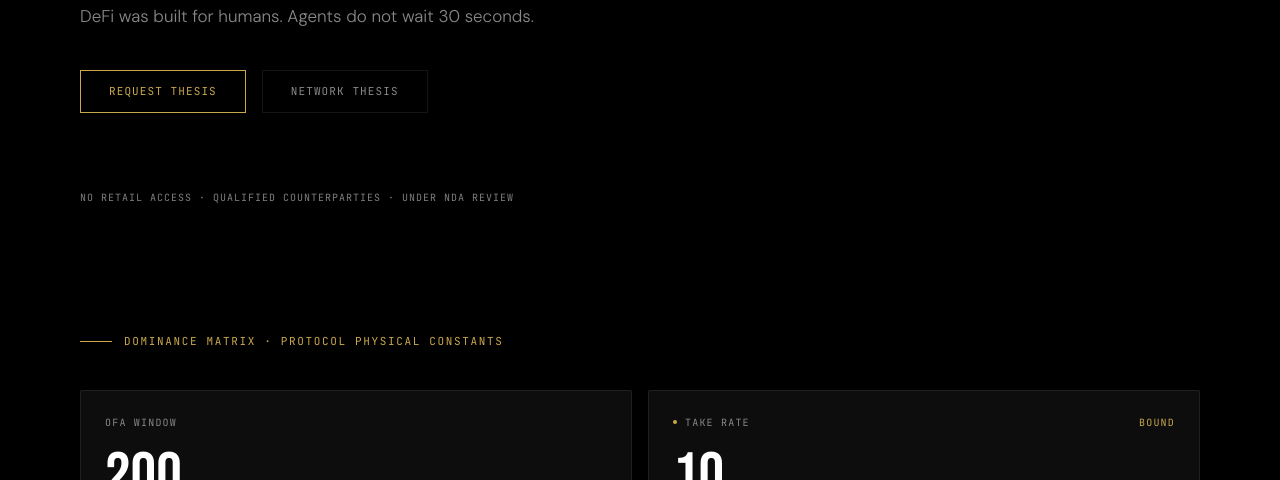
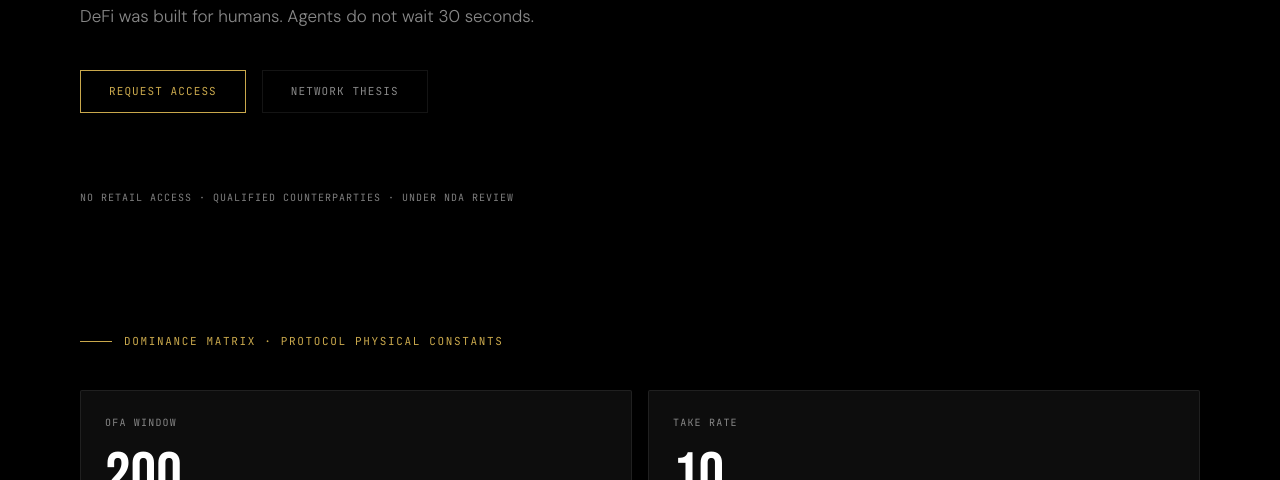
Before and after one commit to vynx-network/vynx-website, a Next.js app: page / in a window 1280 px wide. Shown: the part 379-859 px from the top of the page. Built offline with nearby package versions, Linux system fonts and the light colour scheme.

Commit message:
fix(copy): update descriptions in DominanceMatrix and OnChainVerifiability components

```diff
--- a/components/landing/DominanceMatrix.tsx
+++ b/components/landing/DominanceMatrix.tsx
@@ -111,15 +111,14 @@ const cards: MetricCardProps[] = [
     label: "OFA WINDOW",
     value: "200",
     unit: "ms",
-    description: "Sealed-bid auction, single-block clearing. No batch window. No Dutch decay.",
+    description:
+      "Sealed-bid auction, single-block clearing. No batch window. No Dutch decay.",
   },
   {
     label: "TAKE RATE",
     value: "10",
     unit: "bps",
     description: "Immutable 20 bps hard cap in bytecode.",
-    badge: "BOUND",
-    badgeColor: "gold",
   },
   {
     label: "DEADLINE SHIELD",
--- a/components/landing/Hero.tsx
+++ b/components/landing/Hero.tsx
@@ -28,7 +28,7 @@ export default function Hero() {
           {/* CTAs */}
           <div className="mt-10 flex flex-row max-[400px]:flex-col gap-4">
             <Button variant="primary" href="mailto:cristian@vynx.network">
-              REQUEST THESIS
+              REQUEST ACCESS
             </Button>
             <Button variant="secondary" href="/thesis">
               NETWORK THESIS
--- a/components/landing/OnChainVerifiability.tsx
+++ b/components/landing/OnChainVerifiability.tsx
@@ -49,7 +49,7 @@ const items: ChecklistItemProps[] = [
   },
   {
     title: "TYPESCRIPT SDK",
-    subtitle: "functional · publish-ready",
+    subtitle: "functional SDK for Agentkit and ElizaOS · publish-ready",
   },
   {
     title: "END-TO-END DEMO",
```
